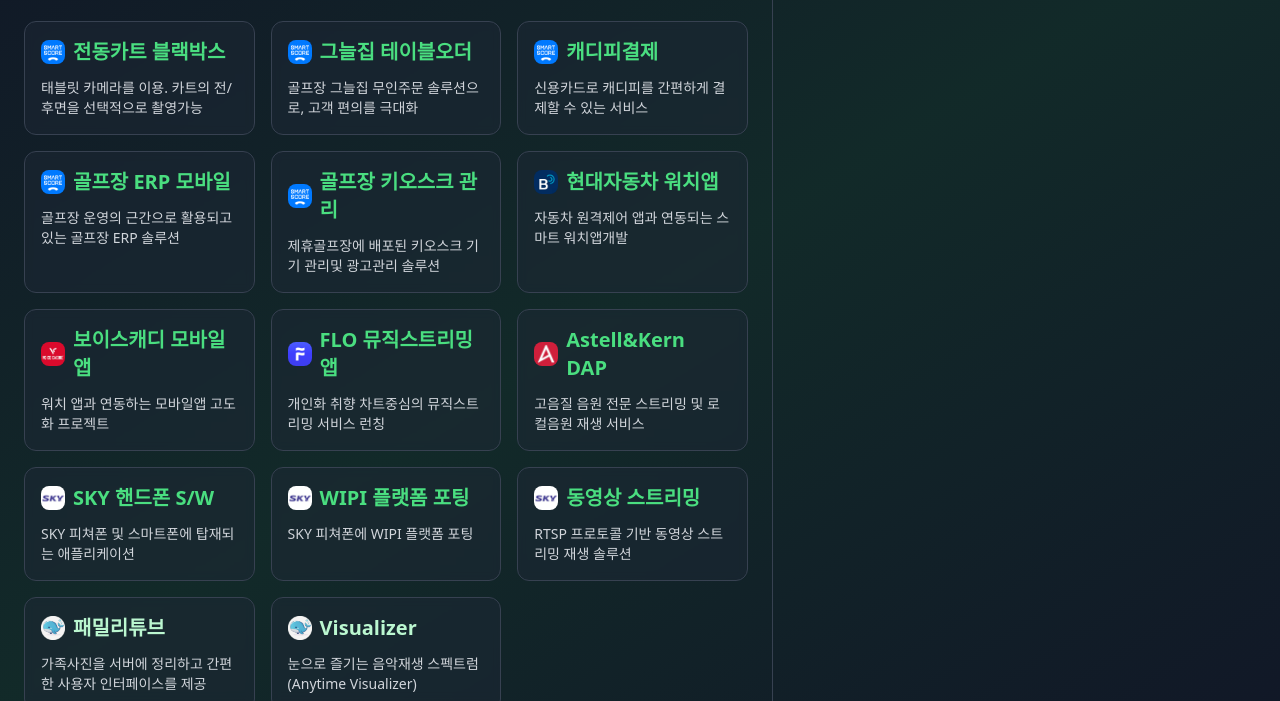
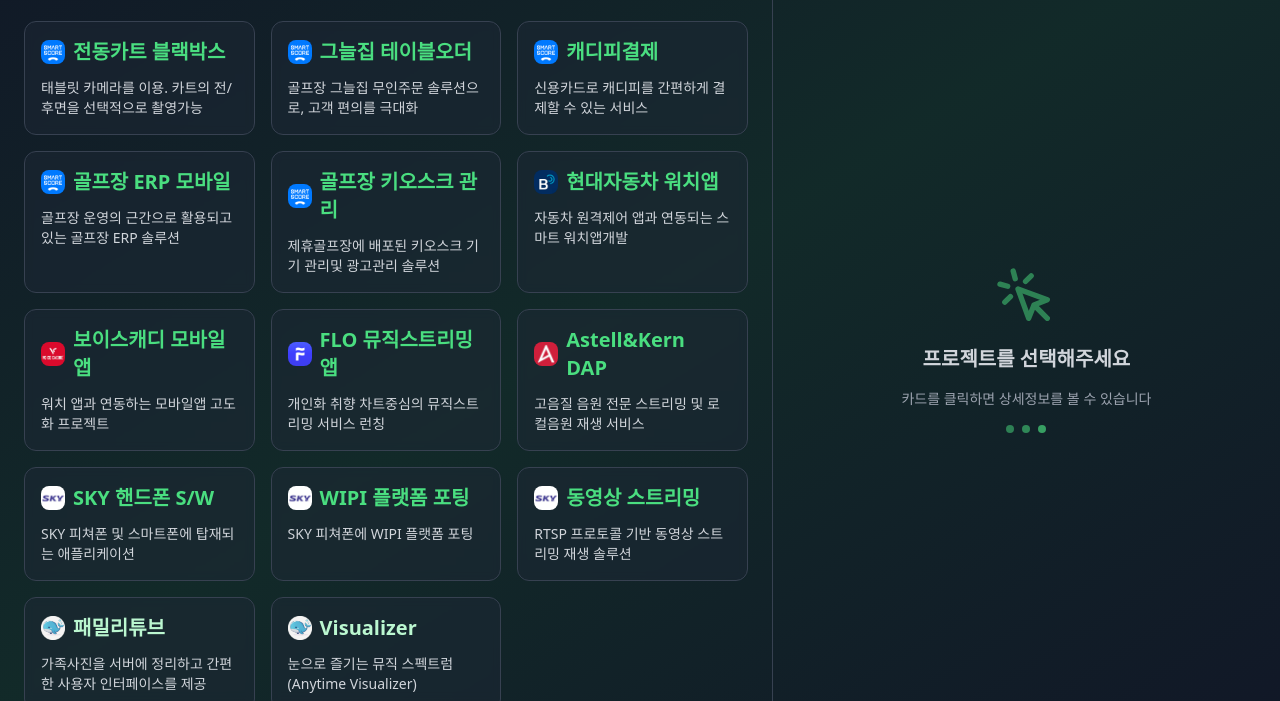
Before and after one commit to MrJino/MrJino.github.io, a plain HTML site: page portfolio/pages/projects.html in a window 1280 px wide. Shown: the part 99-800 px from the top of the page. Drawn offline with nearby package versions, Linux system fonts and the light colour scheme.

Commit message:
11/21 #3

```diff
--- a/portfolio/pages/projects.html
+++ b/portfolio/pages/projects.html
@@ -311,12 +311,54 @@
                 <h3 class="text-xl font-bold text-green-200">Visualizer</h3>
               </div>
               <p class="text-gray-300 text-sm break-words">
-                눈으로 즐기는 음악재생 스펙트럼 (Anytime Visualizer)
+                눈으로 즐기는 뮤직 스펙트럼 (Anytime Visualizer)
               </p>
             </div>
           </div>
         </div>
         <div class="w-1/2 border-l border-gray-700 overflow-y-auto">
+          <!-- Default Message -->
+          <div
+            id="defaultMessage"
+            class="h-full flex items-center justify-center p-8"
+          >
+            <div class="text-center space-y-4">
+              <div class="flex justify-center">
+                <svg
+                  class="w-16 h-16 text-green-400 opacity-50"
+                  fill="none"
+                  stroke="currentColor"
+                  viewBox="0 0 24 24"
+                >
+                  <path
+                    stroke-linecap="round"
+                    stroke-linejoin="round"
+                    stroke-width="2"
+                    d="M15 15l-2 5L9 9l11 4-5 2zm0 0l5 5M7.188 2.239l.777 2.897M5.136 7.965l-2.898-.777M13.95 4.05l-2.122 2.122m-5.657 5.656l-2.12 2.122"
+                  ></path>
+                </svg>
+              </div>
+              <h3 class="text-xl font-semibold text-gray-300">
+                프로젝트를 선택해주세요
+              </h3>
+              <p class="text-gray-400 text-sm">
+                카드를 클릭하면 상세정보를 볼 수 있습니다
+              </p>
+              <div class="flex justify-center gap-2 mt-4">
+                <span
+                  class="inline-block w-2 h-2 bg-green-400 rounded-full animate-pulse"
+                ></span>
+                <span
+                  class="inline-block w-2 h-2 bg-green-400 rounded-full animate-pulse"
+                  style="animation-delay: 0.2s"
+                ></span>
+                <span
+                  class="inline-block w-2 h-2 bg-green-400 rounded-full animate-pulse"
+                  style="animation-delay: 0.4s"
+                ></span>
+              </div>
+            </div>
+          </div>
           <!-- Detail Panel -->
           <div id="project1" class="detail-panel h-full relative">
             <button
@@ -448,7 +490,7 @@
                   <div class="flex items-start gap-2">
                     <span data-icon="check"></span>
                     <span class="text-gray-300 text-base"
-                      >Retrofit 라이브러리를 이용하여 메뉴 정보 연동</span
+                      >Retrofit 라이브러리를 이용하여 메뉴 정보 API 연동</span
                     >
                   </div>
                 </div>
```
Also changed, not shown: portfolio/pages/about.html (+9 -0 lines).
